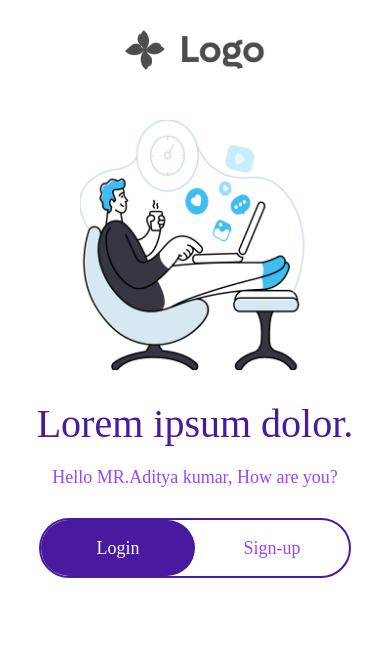
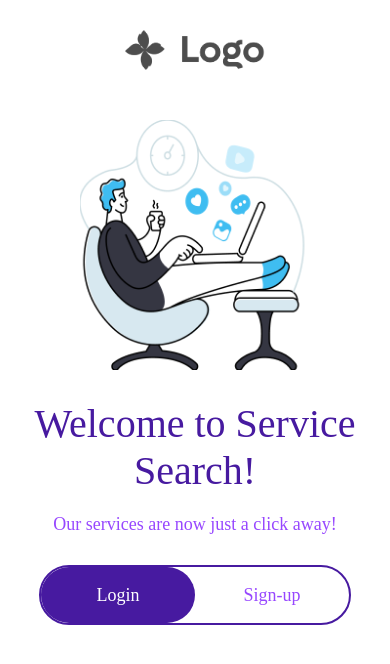
Before and after one commit to ADITYAKUMAR822003/Mapsearch, a React Native app: screen /LandingScreen in a window 390 px wide. Shown: the top 664 px of the page. Built offline with nearby package versions, Linux system fonts and the light colour scheme.

Commit message:
landing done

```diff
--- a/package.json
+++ b/package.json
@@ -14,6 +14,7 @@
     "@react-navigation/native": "^6.1.18",
     "@react-navigation/native-stack": "^6.11.0",
     "axios": "^1.7.7",
+    "prop-types": "^15.8.1",
     "react": "18.3.1",
     "react-native": "0.75.2",
     "react-native-config": "^1.5.3",
--- a/src/screens/AddServices.jsx
+++ b/src/screens/AddServices.jsx
@@ -1,5 +1,5 @@
 import React, { useState, useCallback, useEffect } from 'react';
-import { Text, View, StyleSheet, ActivityIndicator, TouchableOpacity, Alert } from 'react-native';
+import { Text, View, StyleSheet, ActivityIndicator, Alert } from 'react-native';
 import { useNavigation, useRoute, useFocusEffect } from '@react-navigation/native';
 import CustomSelectList from '../components/CustomSelectList';
 import CustomButton from '../components/CustomButton';
--- a/src/screens/LandingScreen.jsx
+++ b/src/screens/LandingScreen.jsx
@@ -26,8 +26,8 @@ const LandingScreen = () => {
         source={require('../assets/images/man.png')}
         style={styles.bannerImage}
       />
-      <Text style={styles.title}>Lorem ipsum dolor.</Text>
-      <Text style={styles.subTitle}>Hello MR.Aditya kumar, How are you?</Text>
+      <Text style={styles.title}>Welcome to Service Search!</Text>
+      <Text style={styles.subTitle}>Our services are now just a click away!</Text>
       <View style={styles.buttonContainer}>
         <TouchableOpacity
           style={[
--- a/src/screens/LoginScreen.jsx
+++ b/src/screens/LoginScreen.jsx
@@ -1,11 +1,11 @@
 import React, { useState, useCallback } from 'react';
 import { StyleSheet, Text, ActivityIndicator, TouchableOpacity, View, Alert } from 'react-native';
+import Strings from '../localization/strings';
 import { GlobalStyle } from '../styles/GlobalStyle';
 import CustomButton from '../components/CustomButton';
 import { colors } from '../utility/colors';
 import CustomTextInput from '../components/CustomTextInput';
 import { useNavigation, useFocusEffect } from '@react-navigation/native';
-import Strings from '../localization/strings';
 import Config from 'react-native-config';
 import axios from 'axios';
 
--- a/src/screens/ResetPassword.jsx
+++ b/src/screens/ResetPassword.jsx
@@ -86,11 +86,7 @@ const ResetPassword = () => {
         <Text style={GlobalStyle.headingText}>{Strings.passwordPlaceholder}</Text>
       </View>
       <View>
-        <CustomTextInput
-          value={username}
-          iconName="user"
-          editable={false}
-        />
+        <CustomTextInput value={username} iconName="user" editable={false} />
         <CustomTextInput
           value={newPassword}
           onChangeText={setPassword}
--- a/src/screens/SearchServices.jsx
+++ b/src/screens/SearchServices.jsx
@@ -59,9 +59,6 @@ const SearchServices = () => {
                             setLongitude(longitude);
                             console.log("Latitude:", latitude);
                             console.log("Longitude:", longitude);
-                            const tweetText = `My current location: Latitude ${info.coords.latitude}, Longitude ${info.coords.longitude}`;
-                            const url = `https://twitter.com/intent/tweet?text=${encodeURIComponent(tweetText)}`;
-                            console.log("Twitter URL:", url);
                         },
                         (error) => {
                             console.error("Geolocation Error:", error);
```
Also changed, not shown: 1 other file (tests, documents, lock files or other folders).
